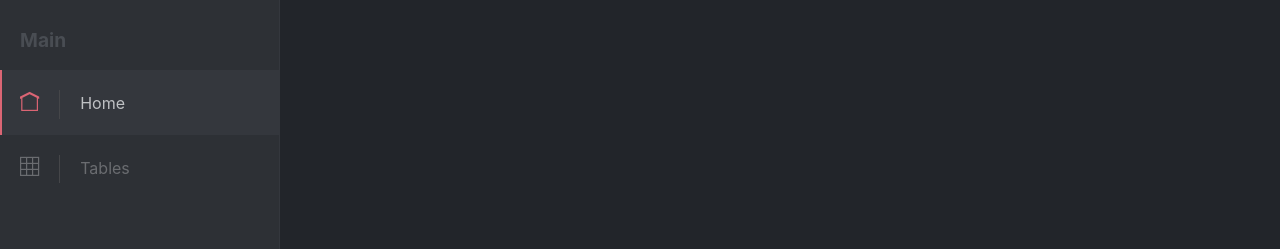
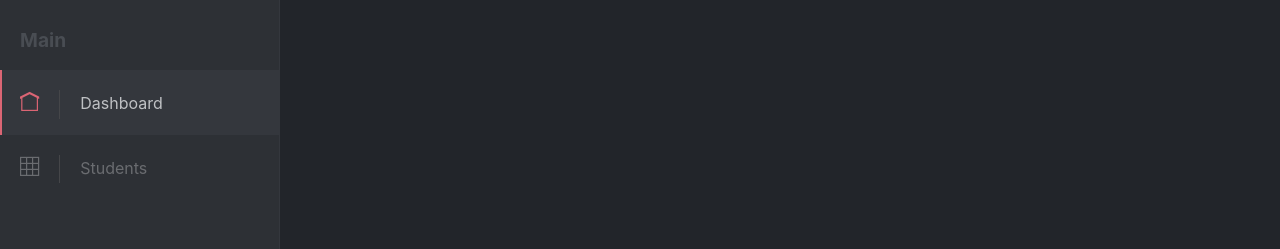
Before and after one commit to mails4rups/attendance, a React (Create React App) app: page /dashboard in a window 1280 px wide. Shown: the part 175-424 px from the top of the page. Built offline with nearby package versions, Linux system fonts and the light colour scheme; some icons are missing; a web font is replaced by a local one.

Commit message:
nav bar issue fixed

```diff
--- a/src/component/sidebar.jsx
+++ b/src/component/sidebar.jsx
@@ -4,6 +4,8 @@ import {Link,withRouter} from 'react-router-dom';
 
 class Sidebar extends  React.Component{
     render(){
+        let currentRoute=this.props.location.pathname;
+
         if(this.props.location.pathname==='/login' || this.props.location.pathname==='/'){
             return null
         }else{
@@ -20,8 +22,13 @@ class Sidebar extends  React.Component{
                         </div>
                         <span className="heading">Main</span>
                         <ul className="list-unstyled">
-                            <li className="active"><a href="index.html"> <i className="icon-home"></i>Home </a></li>
-                            <li><a href="tables.html"> <i className="icon-grid"></i>Tables </a></li>
+
+                            <li className={currentRoute==='/dashboard' ? "active" : ''}>
+                                <Link  to="/dashboard"> <i className="icon-home"></i>Dashboard </Link>
+                            </li>
+                            <li className={currentRoute==='/student-list' ? "active" : ''}>
+                                <Link  to="/student-list"> <i className="icon-grid"></i>Students </Link>
+                            </li>
 
                         </ul>
                 </nav>
```
